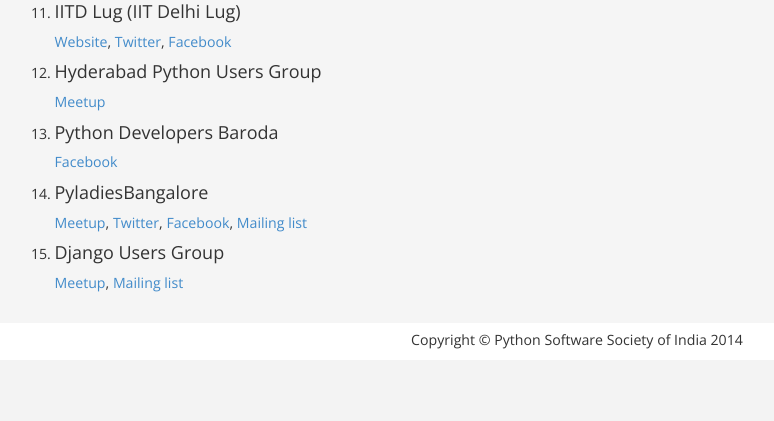
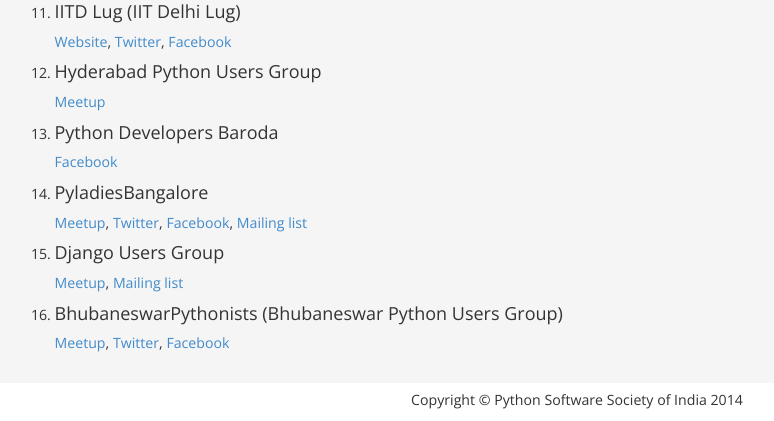
Before and after one commit to pythonindia/pssi.org.in, a Django app: page /usergroups/ in a window 1280 px wide. Shown: the part 937-1358 px from the top of the page, without its empty margins (63-837 px from the left). Before the commit the page ends 1286 px from the top, so only its background shows below. Run offline with Django 3.2, Linux system fonts and the light colour scheme; some libraries are stand-ins or nearby versions.

Commit message:
added bhubaneswar python group to local user group

```diff
--- a/templates/user_groups.html
+++ b/templates/user_groups.html
@@ -76,6 +76,10 @@
                 <h4>Django Users Group</h4>
                 <p><a href="http://www.meetup.com/Bangalore-Django-User-Group/" target="_blank">Meetup</a>, <a href="https://mail.python.org/mailman/listinfo/django-india" target="_blank">Mailing list</a></p>
             </li>
+			<li>
+                <h4>BhubaneswarPythonists (Bhubaneswar Python Users Group)</h4>
+                <p><a href="http://www.meetup.com/BhubaneswarPythonists-Bhubaneswar-Python-Users-Group/" target="_blank">Meetup</a>, <a href="https://twitter.com/bbsrpython" target="_blank">Twitter</a>, <a href="https://www.facebook.com/bhubaneswarpythonists" target="_blank">Facebook</a></p>
+            </li>
         </ol>
     </div>
 </section>
```
